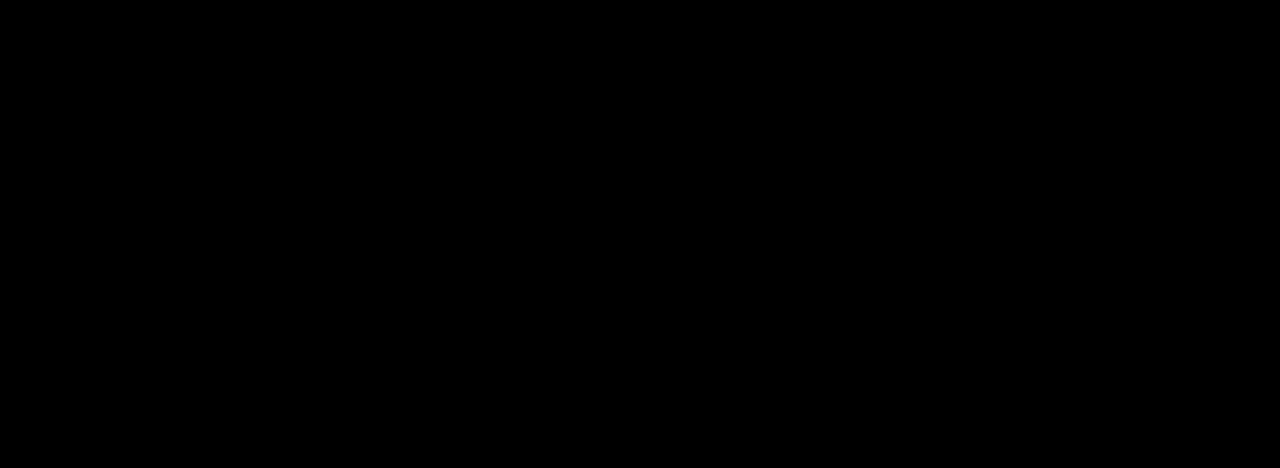
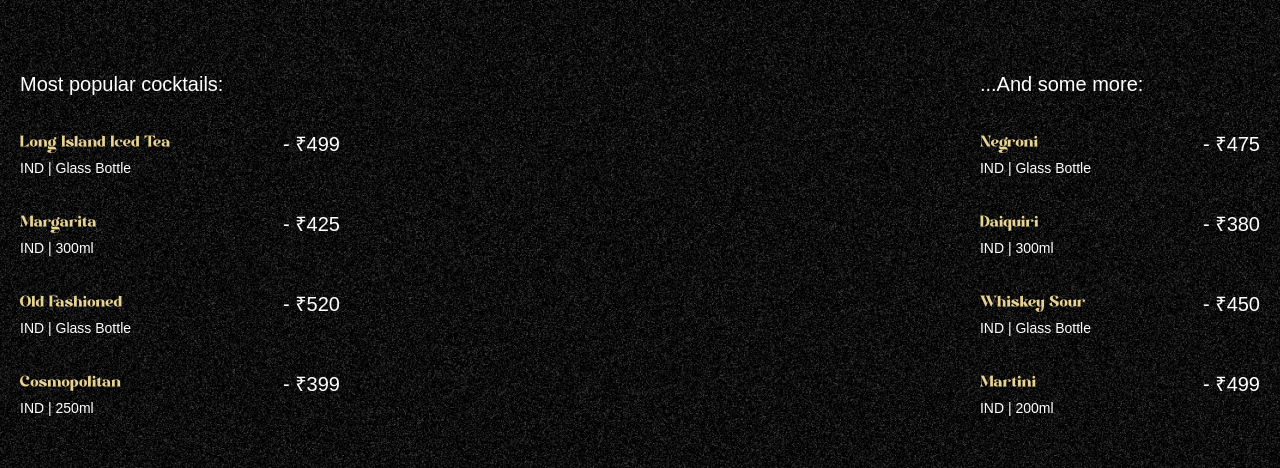
Before and after one commit to Masquerade-7991/GSAP_demo_cocktails, a React (Vite) app: page / in a window 1280 px wide. Shown: the part 890-1358 px from the top of the page. Built offline with nearby package versions, Linux system fonts and the light colour scheme; a web font is replaced by a local one.

Commit message:
drinks added

```diff
--- a/constants/index.js
+++ b/constants/index.js
@@ -19,55 +19,55 @@
 
 const cocktailLists = [
   {
-    name: "Chapel Hill Shiraz",
-    country: "AU",
-    detail: "Battle",
-    price: "$10",
+    name: "Long Island Iced Tea",
+    country: "IND",
+    detail: "Glass Bottle",
+    price: '₹499',
   },
   {
-    name: "Caten Malbee",
-    country: "AU",
-    detail: "Battle",
-    price: "$49",
+    name: "Margarita",
+    country: "IND",
+    detail: "300ml",
+    price: '₹425',
   },
   {
-    name: "Rhino Pale Ale",
-    country: "CA",
-    detail: "750 ml",
-    price: "$20",
+    name: "Old Fashioned",
+    country: "IND",
+    detail: "Glass Bottle",
+    price: '₹520',
   },
   {
-    name: "Irish Guinness",
-    country: "IE",
-    detail: "600 ml",
-    price: "$29",
+    name: "Cosmopolitan",
+    country: "IND",
+    detail: "250ml",
+    price: '₹399',
   },
 ];
 
 const mockTailLists = [
   {
-    name: "Tropical Bloom",
-    country: "US",
-    detail: "Battle",
-    price: "$10",
+    name: "Negroni",
+    country: "IND",
+    detail: "Glass Bottle",
+    price: '₹475',
   },
   {
-    name: "Passionfruit Mint",
-    country: "US",
-    detail: "Battle",
-    price: "$49",
+    name: "Daiquiri",
+    country: "IND",
+    detail: "300ml",
+    price: '₹380',
   },
   {
-    name: "Citrus Glow",
-    country: "CA",
-    detail: "750 ml",
-    price: "$20",
+    name: "Whiskey Sour",
+    country: "IND",
+    detail: "Glass Bottle",
+    price: '₹450',
   },
   {
-    name: "Lavender Fizz",
-    country: "IE",
-    detail: "600 ml",
-    price: "$29",
+    name: "Martini",
+    country: "IND",
+    detail: "200ml",
+    price: '₹499',
   },
 ];
 
--- a/src/App.jsx
+++ b/src/App.jsx
@@ -1,7 +1,8 @@
 import { ScrollTrigger, SplitText } from "gsap/all"
 import gsap from "gsap"
-import Navbar from "./components/Navbar.jsx"
 import Hero from "./components/Hero.jsx"
+import Navbar from "./components/Tempnav.jsx"
+import Cocktails from './components/Cocktails.jsx'
 
 gsap.registerPlugin(ScrollTrigger, SplitText)
 
@@ -9,7 +10,8 @@
   return (
     <main>
       <Navbar/>
-      <Hero/>
+      <Hero />
+      <Cocktails/>
     </main>
   );
 }
--- /dev/null
+++ b/src/components/Cocktails.jsx
@@ -0,0 +1,77 @@
+import { useGSAP } from "@gsap/react";
+import gsap from "gsap";
+import { cocktailLists, mockTailLists } from "../../constants/index.js";
+
+const Cocktails = () => {
+  useGSAP(() => {
+    const parallaxTimeline = gsap.timeline({
+      scrollTrigger: {
+        trigger: "#cocktails",
+        start: "top 30%",
+        end: "bottom 80%",
+        scrub: true,
+      },
+    });
+
+    parallaxTimeline
+      .from("#c-left-leaf", {
+        x: -100,
+        y: 100,
+      })
+      .from("#c-right-leaf", {
+        x: 100,
+        y: 100,
+      });
+  });
+
+  return (
+    <section id="cocktails" className="noisy">
+      <img src="/images/cocktail-left-leaf.png" alt="l-leaf" id="c-left-leaf" />
+      <img
+        src="/images/cocktail-right-leaf.png"
+        alt="r-leaf"
+        id="c-right-leaf"
+      />
+
+      <div className="list">
+        <div className="popular">
+          <h2>Most popular cocktails:</h2>
+
+          <ul>
+            {cocktailLists.map(({ name, country, detail, price }) => (
+              <li key={name}>
+                <div className="md:me-28">
+                  <h3>{name}</h3>
+                  <p>
+                    {country} | {detail}
+                  </p>
+                </div>
+                <span>- {price}</span>
+              </li>
+            ))}
+          </ul>
+        </div>
+
+        <div className="loved">
+          <h2>...And some more:</h2>
+
+          <ul>
+            {mockTailLists.map(({ name, country, detail, price }) => (
+              <li key={name}>
+                <div className="me-28">
+                  <h3>{name}</h3>
+                  <p>
+                    {country} | {detail}
+                  </p>
+                </div>
+                <span>- {price}</span>
+              </li>
+            ))}
+          </ul>
+        </div>
+      </div>
+    </section>
+  );
+};
+
+export default Cocktails;
--- a/src/components/Navbar.jsx
+++ b/src/components/Tempnav.jsx
@@ -18,7 +18,7 @@
       },
       {
         backgroundColor: "##00000050",
-        backgroundFilter: "blur(10px)",
+        backgroundFilter: "blur(20px)",
         duration: 1,
         ease: "power1.inOut",
       }
```
